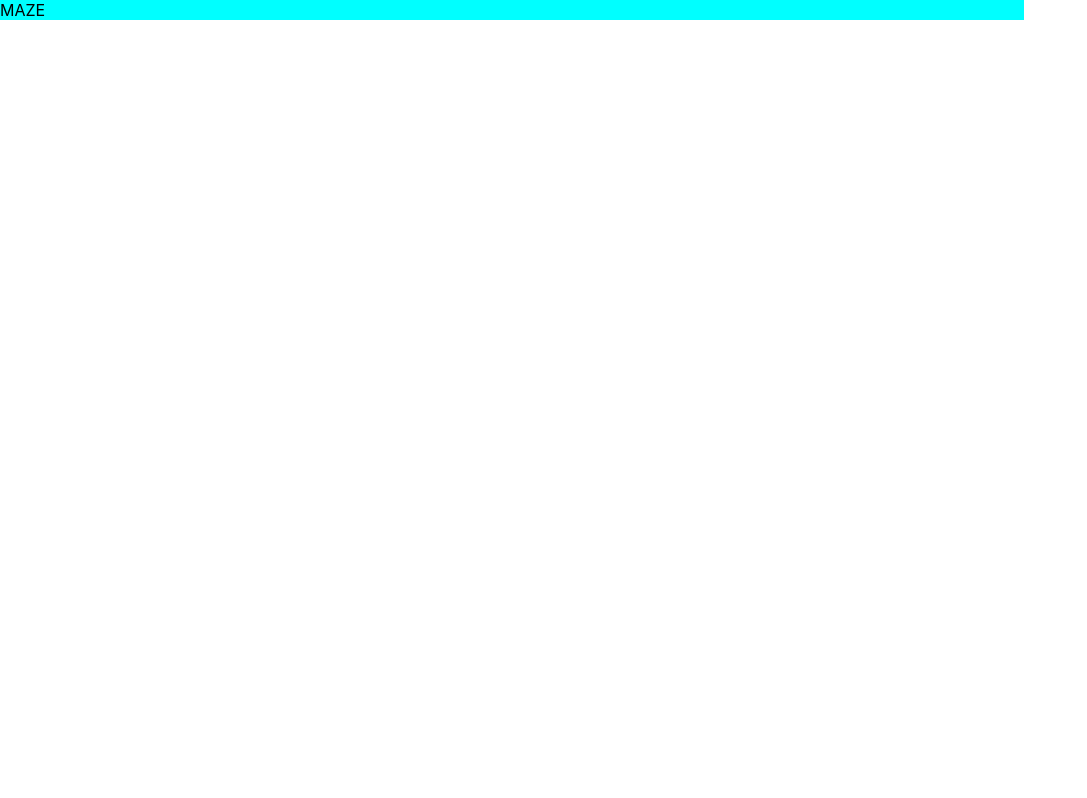
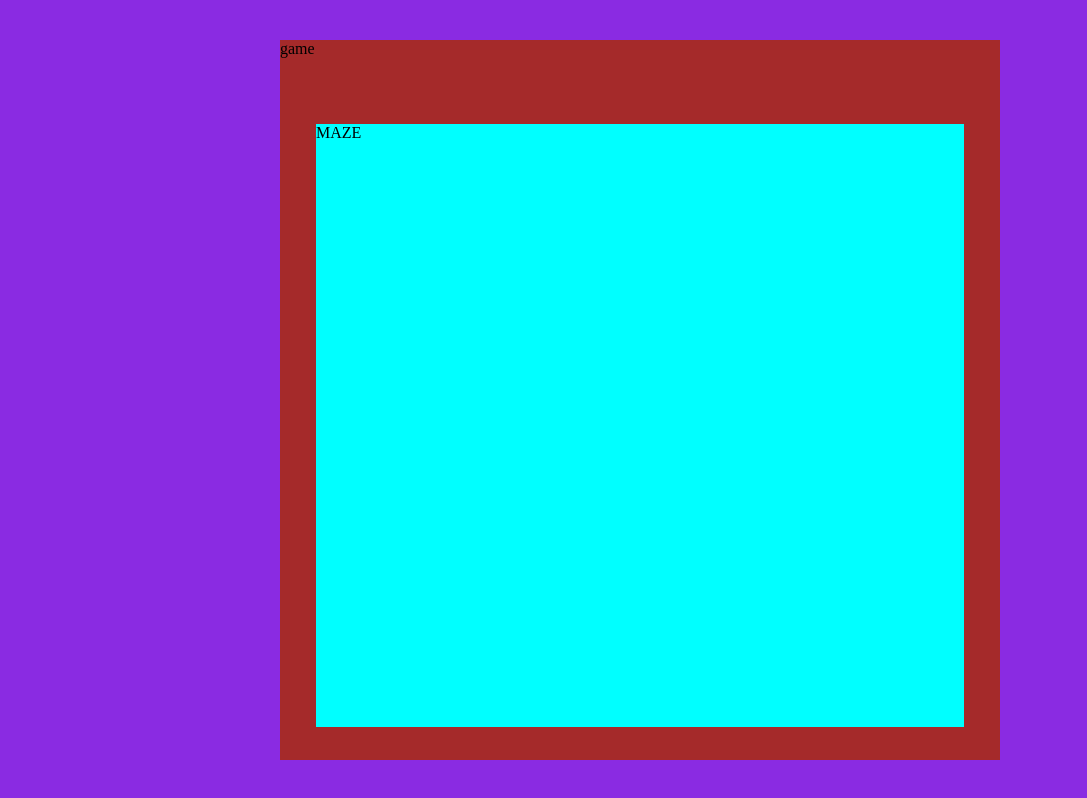
Before and after one commit to moiseev-konst/racing_maze, a React (Create React App) app: page / in a window 1280 px wide. Shown: the whole page, without its empty margins (0-1087 px from the left). Built offline with nearby package versions, Linux system fonts and the light colour scheme.

Commit message:
first stucture app

```diff
--- a/src/App.css
+++ b/src/App.css
@@ -1,38 +1,9 @@
 .App {
-  text-align: center;
-}
-
-.App-logo {
-  height: 40vmin;
-  pointer-events: none;
-}
-
-@media (prefers-reduced-motion: no-preference) {
-  .App-logo {
-    animation: App-logo-spin infinite 1.5s linear;
+  display:flex;
+  justify-content: center;
+  align-items: center;
+  position: absolute;
+  background-color: blueviolet;
+  width: 100%;
+  height: 100%;
   }
-}
-
-.App-header {
-  background-color: #282c34;
-  min-height: 100vh;
-  display: flex;
-  flex-direction: column;
-  align-items: center;
-  justify-content: center;
-  font-size: calc(10px + 2vmin);
-  color: white;
-}
-
-.App-link {
-  color: #61dafb;
-}
-
-@keyframes App-logo-spin {
-  from {
-    transform: rotate(0deg);
-  }
-  to {
-    transform: rotate(360deg);
-  }
-}
--- a/src/App.js
+++ b/src/App.js
@@ -1,26 +1,17 @@
-import logo from './logo.svg';
-import './App.css';
-import Maze from './components/maze/maze';
-import './components/maze/maze.css'
+import "./App.css";
+import Maze from "./components/maze/maze";
+import "./components/maze/maze.css";
+import Game from "./components/game/game";
+import "./components/game/game.css";
 
 function App() {
   return (
     <div className="App">
-      <header className="App-header">
-        <img src={logo} className="App-logo" alt="logo" />
-        <p>
-          Edit <code>src/App.js</code> and save to reload.
-        </p>
-        <a
-          className="App-link"
-          href="https://reactjs.org"
-          target="_blank"
-          rel="noopener noreferrer"
-        >
-          Learn React
-        </a>
-      </header>
-      <Maze/>
+      <Game>
+        game
+        <Maze>Maze</Maze>
+      </Game>
+
     </div>
   );
 }
--- /dev/null
+++ b/src/components/game/game.css
@@ -0,0 +1,13 @@
+.game{
+    position: relative;
+    display: grid;
+    grid-template-columns:repeat(3, 1fr);
+    grid-template-rows: 50px auto;
+    grid-template-areas:
+    "A  B  C"
+    "D  D  D";
+    background-color: brown;
+    width: 90vh;
+    height: 90vh;
+
+}
--- /dev/null
+++ b/src/components/game/game.js
@@ -0,0 +1,11 @@
+import Maze from "../maze/maze.js";
+import "../maze/maze.css";
+
+export default function Game(props) {
+  return (
+    <div className="game">
+      game
+      <Maze></Maze>
+    </div>
+  );
+}
--- a/src/components/maze/maze.css
+++ b/src/components/maze/maze.css
@@ -1,7 +1,13 @@
 .maze{
     position: relative;
-    display: block;
-    width: 80%;
-    height: 80%;
+    display: grid;
+    grid-template-columns:repeat(15, 1fr);
+    grid-template-rows: repeat(15, 1fr);
+    gap: 2px;
+    width: 90%;
+    height: 90%;
     background-color: aqua;
+    grid-area: D;
+   justify-self: center;
+   align-self: center;
 }
--- a/src/index.css
+++ b/src/index.css
@@ -1,13 +1,20 @@
-body {
-  margin: 0;
-  font-family: -apple-system, BlinkMacSystemFont, 'Segoe UI', 'Roboto', 'Oxygen',
-    'Ubuntu', 'Cantarell', 'Fira Sans', 'Droid Sans', 'Helvetica Neue',
-    sans-serif;
-  -webkit-font-smoothing: antialiased;
-  -moz-osx-font-smoothing: grayscale;
+/* Box sizing rules */
+*,
+*::before,
+*::after {
+  box-sizing: border-box;
 }
 
-code {
-  font-family: source-code-pro, Menlo, Monaco, Consolas, 'Courier New',
-    monospace;
+ /* Remove default margin */
+body,
+h1,
+h2,
+h3,
+h4,
+p,
+figure,
+figcaption,
+blockquote
+ {
+  margin: 0;
 }
--- a/src/index.js
+++ b/src/index.js
@@ -3,14 +3,13 @@ import ReactDOM from 'react-dom/client';
 import './index.css';
 import App from './App';
 import reportWebVitals from './reportWebVitals';
-import Maze from './components/maze/maze';
-import './components/maze/maze.css'
+
 
 
 const root = ReactDOM.createRoot(document.getElementById('root'));
 root.render(
   <React.StrictMode>
-    <Maze/>
+    <App/>
   </React.StrictMode>
 );
 
```
